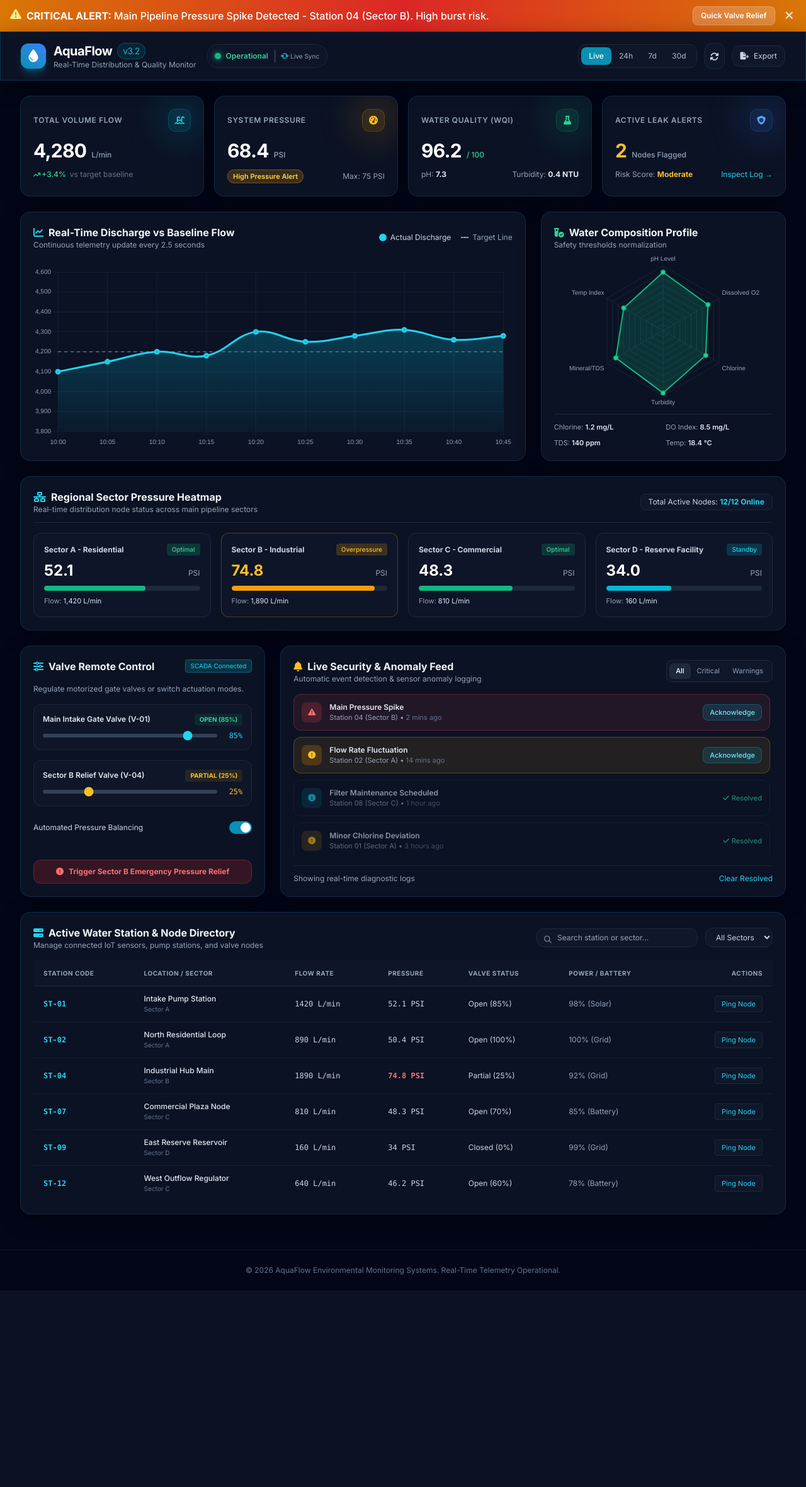
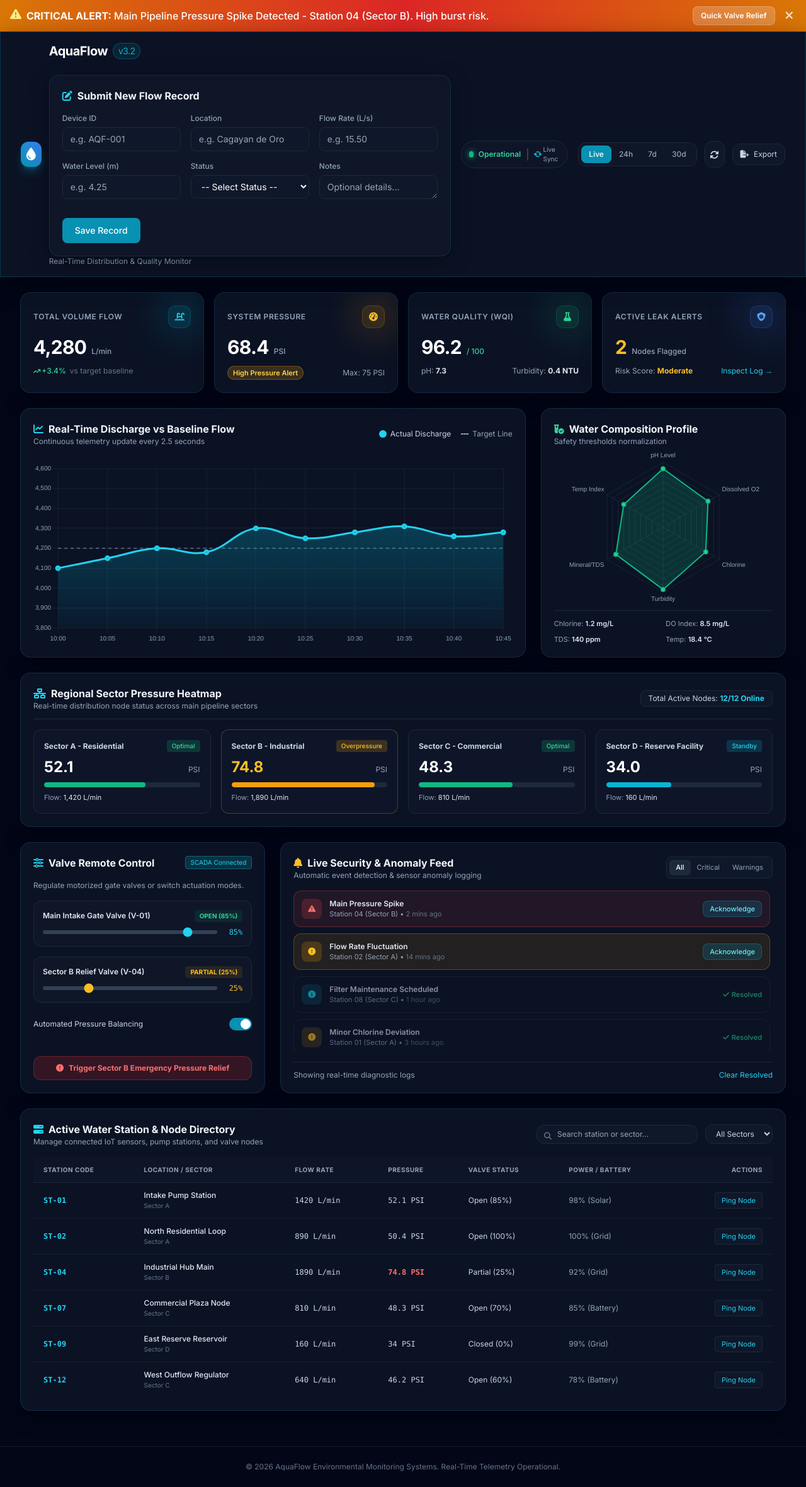
Before and after one commit to Hahaha62736266/Garbusa, a Flask app: page /dashboard in a window 1280 px wide. Shown: the whole page at 63% size. Before the commit the page ends 2049 px from the top, so only its background shows below. Run offline with Flask 3, Linux system fonts and the light colour scheme; data that the repository does not hold is empty; parts of the project's set-up code (start-up, migrations or seed data) failed here and were passed over; some libraries are stand-ins or nearby versions.

Commit message:
Update dashboard.html

```diff
--- a/templates/dashboard.html
+++ b/templates/dashboard.html
@@ -138,6 +138,70 @@
                             <h1 class="text-xl font-bold tracking-tight text-white flex items-center gap-2">
                                 AquaFlow <span class="text-cyan-400 font-light text-sm bg-cyan-950/60 border border-cyan-500/30 px-2 py-0.5 rounded-full">v3.2</span>
                             </h1>
+
+                    <!-- ===== DATA ENTRY FORM ===== -->
+<section class="glass-panel p-5 rounded-2xl mt-6">
+    <h3 class="font-bold text-slate-100 flex items-center gap-2 mb-4">
+        <i class="fa-solid fa-pen-to-square text-cyan-400"></i> Submit New Flow Record
+    </h3>
+    <form id="aquaFlowForm" class="grid grid-cols-1 md:grid-cols-2 lg:grid-cols-3 gap-4">
+        <div>
+            <label class="block text-xs font-medium text-slate-400 mb-1.5">Device ID</label>
+            <input type="text" name="device_id" id="field_device_id" placeholder="e.g. AQF-001"
+                class="w-full bg-slate-900 border border-slate-800 rounded-lg px-3 py-2 text-sm text-white focus:outline-none focus:border-cyan-500">
+            <span class="field-error text-red-400 text-xs mt-1" id="err_device_id"></span>
+        </div>
+
+        <div>
+            <label class="block text-xs font-medium text-slate-400 mb-1.5">Location</label>
+            <input type="text" name="location" id="field_location" placeholder="e.g. Cagayan de Oro"
+                class="w-full bg-slate-900 border border-slate-800 rounded-lg px-3 py-2 text-sm text-white focus:outline-none focus:border-cyan-500">
+            <span class="field-error text-red-400 text-xs mt-1" id="err_location"></span>
+        </div>
+
+        <div>
+            <label class="block text-xs font-medium text-slate-400 mb-1.5">Flow Rate (L/s)</label>
+            <input type="number" step="0.01" name="flow_rate" id="field_flow_rate" placeholder="e.g. 15.50"
+                class="w-full bg-slate-900 border border-slate-800 rounded-lg px-3 py-2 text-sm text-white focus:outline-none focus:border-cyan-500">
+            <span class="field-error text-red-400 text-xs mt-1" id="err_flow_rate"></span>
+        </div>
+
+        <div>
+            <label class="block text-xs font-medium text-slate-400 mb-1.5">Water Level (m)</label>
+            <input type="number" step="0.01" name="water_level" id="field_water_level" placeholder="e.g. 4.25"
+                class="w-full bg-slate-900 border border-slate-800 rounded-lg px-3 py-2 text-sm text-white focus:outline-none focus:border-cyan-500">
+            <span class="field-error text-red-400 text-xs mt-1" id="err_water_level"></span>
+        </div>
+
+        <div>
+            <label class="block text-xs font-medium text-slate-400 mb-1.5">Status</label>
+            <select name="status" id="field_status"
+                class="w-full bg-slate-900 border border-slate-800 rounded-lg px-3 py-2 text-sm text-white focus:outline-none focus:border-cyan-500">
+                <option value="">-- Select Status --</option>
+                <option value="normal">Normal</option>
+                <option value="low_flow">Low Flow</option>
+                <option value="high_flow">High Flow</option>
+                <option value="alert">Alert</option>
+            </select>
+            <span class="field-error text-red-400 text-xs mt-1" id="err_status"></span>
+        </div>
+
+        <div>
+            <label class="block text-xs font-medium text-slate-400 mb-1.5">Notes</label>
+            <textarea name="notes" id="field_notes" rows="1" placeholder="Optional details..."
+                class="w-full bg-slate-900 border border-slate-800 rounded-lg px-3 py-2 text-sm text-white focus:outline-none focus:border-cyan-500"></textarea>
+        </div>
+
+        <div class="md:col-span-full flex items-center gap-3 mt-2">
+            <button type="submit" id="submitBtn"
+                class="bg-cyan-600 hover:bg-cyan-500 text-white px-5 py-2.5 rounded-lg text-sm font-medium transition flex items-center gap-2">
+                <span class="btn-text">Save Record</span>
+                <span class="btn-spinner hidden"><span class="spinner inline-block w-3.5 h-3.5 border-2 border-white/30 border-t-white rounded-full animate-spin"></span> Saving...</span>
+            </button>
+            <div id="globalMessage" class="text-sm"></div>
+        </div>
+    </form>
+</section>
                             <p class="text-xs text-slate-400">Real-Time Distribution & Quality Monitor</p>
                         </div>
                     </div>
```
